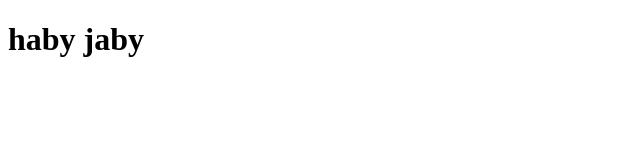
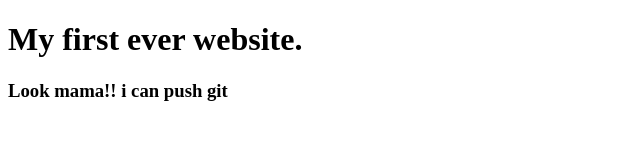
Before and after one commit to sheikhdidar/My-first-website, a plain HTML site: page index.html in a window 1280 px wide. Shown: the whole page, without its empty margins (0-640 px from the left). Drawn offline with Linux system fonts and the light colour scheme.

Commit message:
learned github

```diff
--- a/index.html
+++ b/index.html
@@ -6,6 +6,7 @@
     <title>Document</title>
 </head>
 <body>
-    <h1>haby jaby</h1>
+    <h1>My first ever website.</h1>
+    <h3>Look mama!! i can push git</h3>
 </body>
 </html>
```
